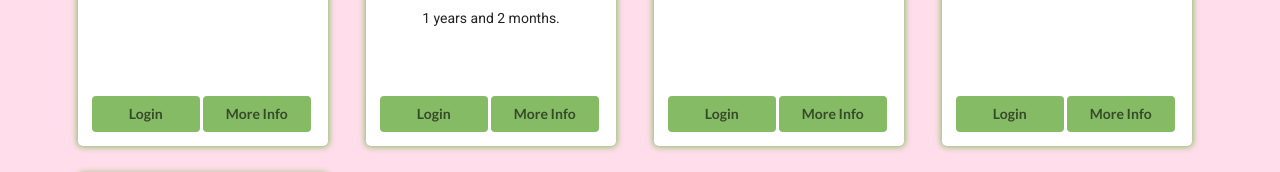
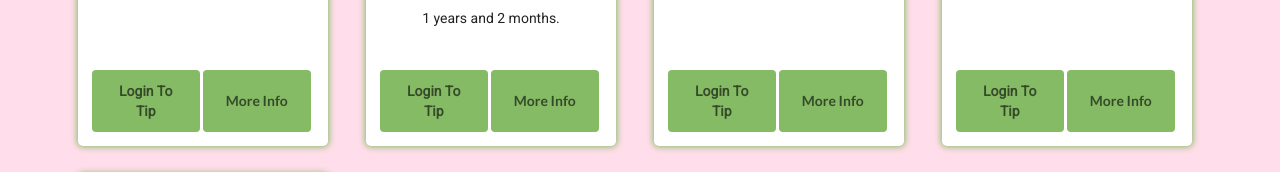
Before and after one commit to bw-tipsease-aug2019/frontend, a React (Create React App) app in the folder tipease/: page / in a window 1280 px wide. Shown: the part 777-949 px from the top of the page. Built offline with nearby package versions, Linux system fonts and the light colour scheme.

Commit message:
Change "Login" button text to "Login To Tip"
Co-authored-by: Chris Bonifacio <christopher.bonifacio@gmail.com>

```diff
--- a/tipease/src/components/serviceWorker/WorkerCard.jsx
+++ b/tipease/src/components/serviceWorker/WorkerCard.jsx
@@ -50,7 +50,7 @@ const WorkerCard = props => {
               props.redirect(`/login`);
             }}
           >
-            Login
+            <p>Login To Tip</p>
           </div>
         ) : (
           <div
```
